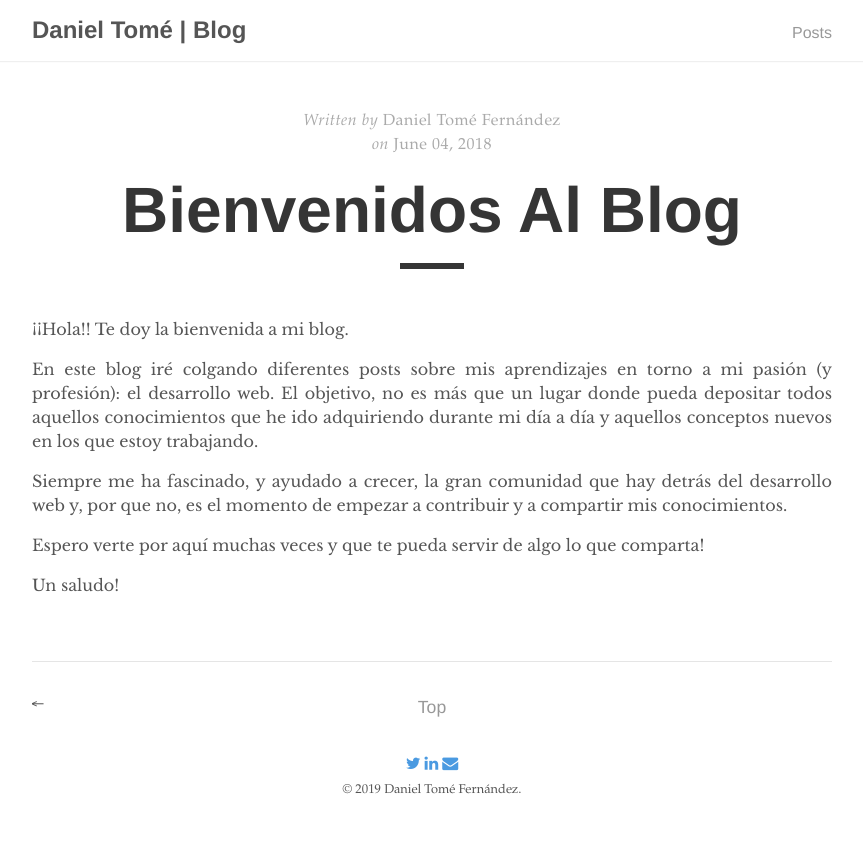
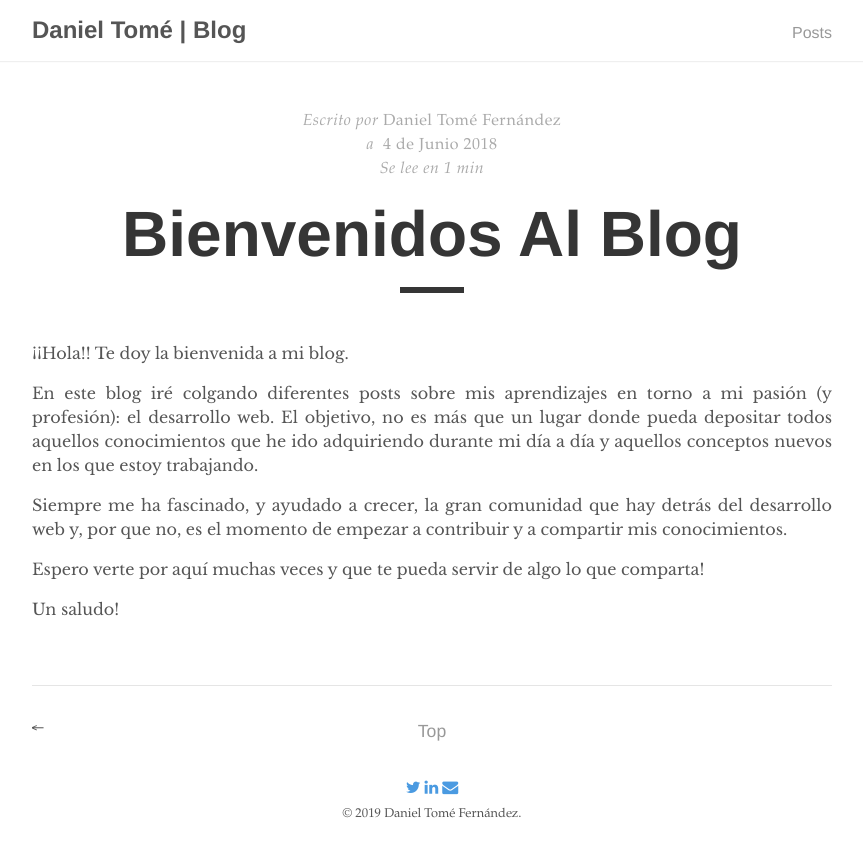
Before and after one commit to danitome24/slides, a Jekyll site: the page built from _posts/2018-06-04-bienvenidos-al-blog.markdown, in a window 1280 px wide. Shown: the top 857 px of the page, without its empty margins (208-1071 px from the left). Built offline with Jekyll 4.4.1, drawn with Linux system fonts in a browser that asks for light colours; nearby versions of some CDN libraries.

Commit message:
Added time to read

```diff
--- /dev/null
+++ b/_includes/read_time.html
@@ -0,0 +1,8 @@
+<span class="reading-time" title="Estimated read time" style="text-align: center;">
+  {% assign words = content | number_of_words %}
+  {% if words < 360 %}
+    Se lee en 1 min
+  {% else %}
+    Se lee en {{ words | divided_by:180 }} mins
+  {% endif %}
+</span>
--- a/_layouts/post.html
+++ b/_layouts/post.html
@@ -4,7 +4,7 @@ layout: default
 
 <div class="post">
   <div class="post-info">
-    <span>Written by</span>
+    <span>Escrito por</span>
     {% if page.author %}
         {{ page.author }}
     {% else %}
@@ -13,8 +13,28 @@ layout: default
 
     {% if page.date %}
       <br>
-      <span>on&nbsp;</span><time datetime="{{ page.date }}">{{ page.date | date: "%B %d, %Y" }}</time>
+      <span>a&nbsp;</span>
+      {% assign m = page.date | date: "%-m" %}
+      {{ page.date | date: "%-d" }}
+      de
+      {% case m %}
+        {% when '1' %}Enero
+        {% when '2' %}Febrero
+        {% when '3' %}Marzo
+        {% when '4' %}Abril
+        {% when '5' %}Mayo
+        {% when '6' %}Junio
+        {% when '7' %}Julio
+        {% when '8' %}Agosto
+        {% when '9' %}Septiembre
+        {% when '10' %}Octubre
+        {% when '11' %}Noviembre
+        {% when '12' %}Diciembre
+      {% endcase %}
+      {{ page.date | date: "%Y" }}
     {% endif %}
+    <br>
+    {% include read_time.html %}
   </div>
 
   <h1 class="post-title">{{ page.title }}</h1>
```
